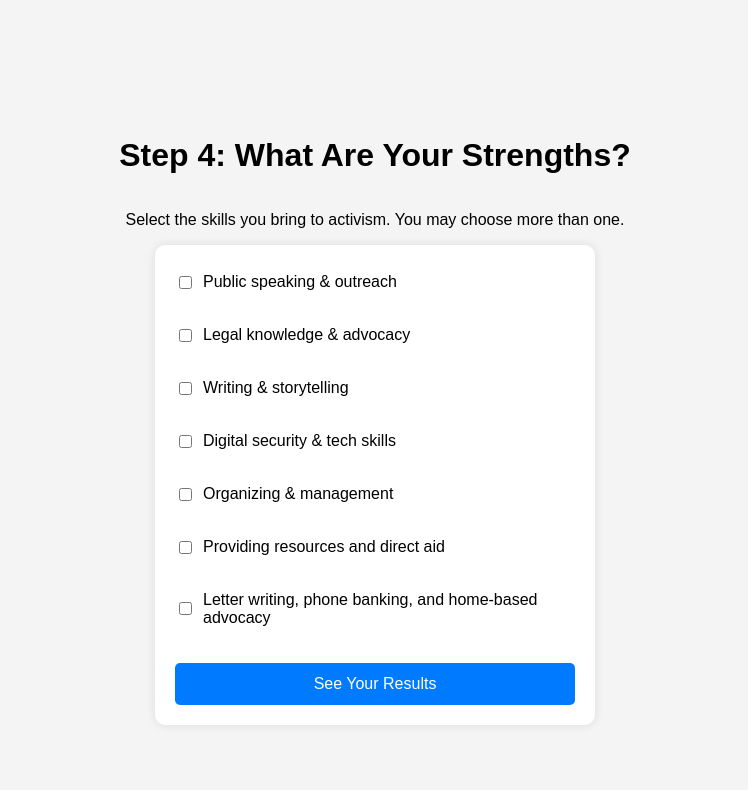
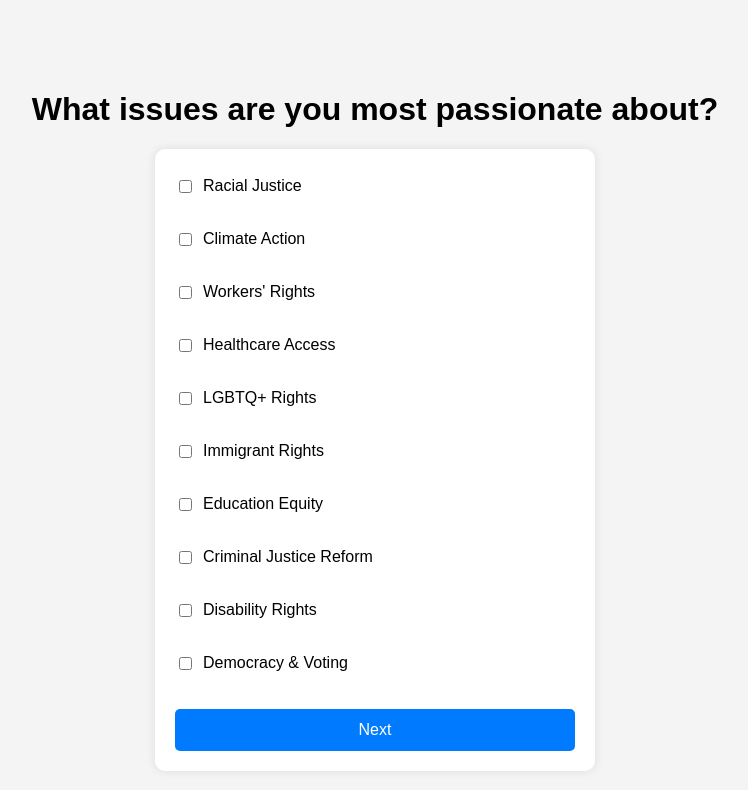
Before and after one commit to UpliftServiceNetwork/activist-quiz, a plain HTML site: page page4.html in a window 1280 px wide. Shown: the whole page, without its empty margins (265-1013 px from the left). Drawn offline with Linux system fonts and the light colour scheme.

Commit message:
Update page4.html

```diff
--- a/page4.html
+++ b/page4.html
@@ -1,25 +1,28 @@
 <!DOCTYPE html>
 <html lang="en">
 <head>
-  <meta charset="UTF-8" />
+  <meta charset="UTF-8">
   <title>Quiz - Page 4</title>
-  <link rel="stylesheet" href="style.css" />
+  <link rel="stylesheet" href="style.css">
   <meta name="viewport" content="width=device-width, initial-scale=1.0">
 </head>
 <body>
-  <h1>Step 4: What Are Your Strengths?</h1>
-  <p>Select the skills you bring to activism. You may choose more than one.</p>
+
+  <h1>What issues are you most passionate about?</h1>
 
   <form id="quiz-form-page4">
-    <label><input type="checkbox" name="skills" value="Public speaking & outreach"> Public speaking & outreach</label><br>
-    <label><input type="checkbox" name="skills" value="Legal knowledge & advocacy"> Legal knowledge & advocacy</label><br>
-    <label><input type="checkbox" name="skills" value="Writing & storytelling"> Writing & storytelling</label><br>
-    <label><input type="checkbox" name="skills" value="Digital security & tech skills"> Digital security & tech skills</label><br>
-    <label><input type="checkbox" name="skills" value="Organizing & management"> Organizing & management</label><br>
-    <label><input type="checkbox" name="skills" value="Providing resources and direct aid"> Providing resources and direct aid</label><br>
-    <label><input type="checkbox" name="skills" value="Letter writing, phone banking, and home-based advocacy"> Letter writing, phone banking, and home-based advocacy</label><br>
+    <label><input type="checkbox" name="focus" value="Racial Justice"> Racial Justice</label><br>
+    <label><input type="checkbox" name="focus" value="Climate Action"> Climate Action</label><br>
+    <label><input type="checkbox" name="focus" value="Workers' Rights"> Workers' Rights</label><br>
+    <label><input type="checkbox" name="focus" value="Healthcare Access"> Healthcare Access</label><br>
+    <label><input type="checkbox" name="focus" value="LGBTQ+ Rights"> LGBTQ+ Rights</label><br>
+    <label><input type="checkbox" name="focus" value="Immigrant Rights"> Immigrant Rights</label><br>
+    <label><input type="checkbox" name="focus" value="Education Equity"> Education Equity</label><br>
+    <label><input type="checkbox" name="focus" value="Criminal Justice Reform"> Criminal Justice Reform</label><br>
+    <label><input type="checkbox" name="focus" value="Disability Rights"> Disability Rights</label><br>
+    <label><input type="checkbox" name="focus" value="Democracy & Voting"> Democracy & Voting</label><br>
 
-    <button type="submit">See Your Results</button>
+    <button type="submit">Next</button>
   </form>
 
   <script>
@@ -29,17 +32,19 @@
       quizFormPage4.addEventListener("submit", function (e) {
         e.preventDefault();
 
-        const formData = new FormData(quizFormPage4);
-        const skills = [];
-        formData.forEach((value) => skills.push(value));
+        const selectedFocusAreas = [];
+        document.querySelectorAll('input[name="focus"]:checked').forEach(input => {
+          selectedFocusAreas.push(input.value);
+        });
 
-        // Save selected skills to localStorage
-        localStorage.setItem("skills", JSON.stringify(skills));
+        // Save selected focus areas to localStorage
+        localStorage.setItem("focusAreas", JSON.stringify(selectedFocusAreas));
 
-        // Move to results page
-        window.location.href = "results.html";
+        // Redirect to Page 5 (Commitment Level)
+        window.location.href = "page5.html";
       });
     });
   </script>
+
 </body>
 </html>
```
